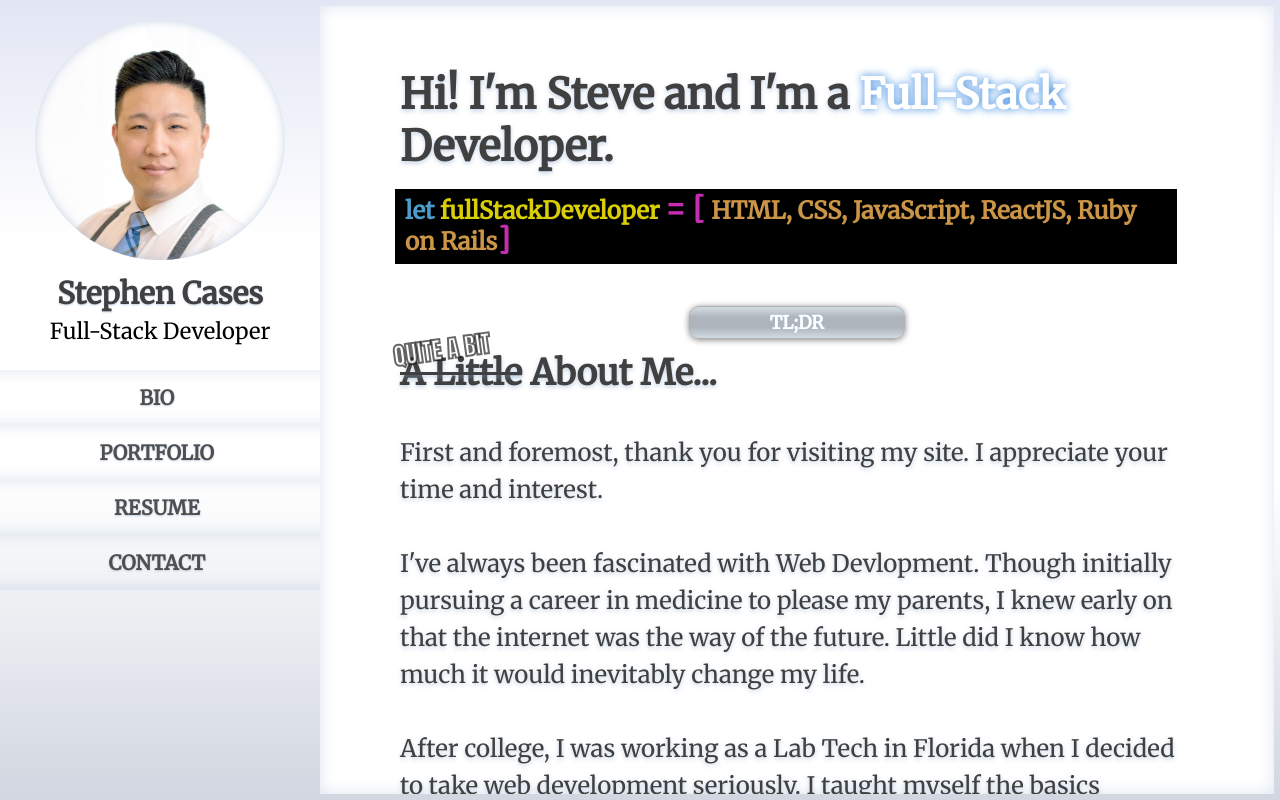
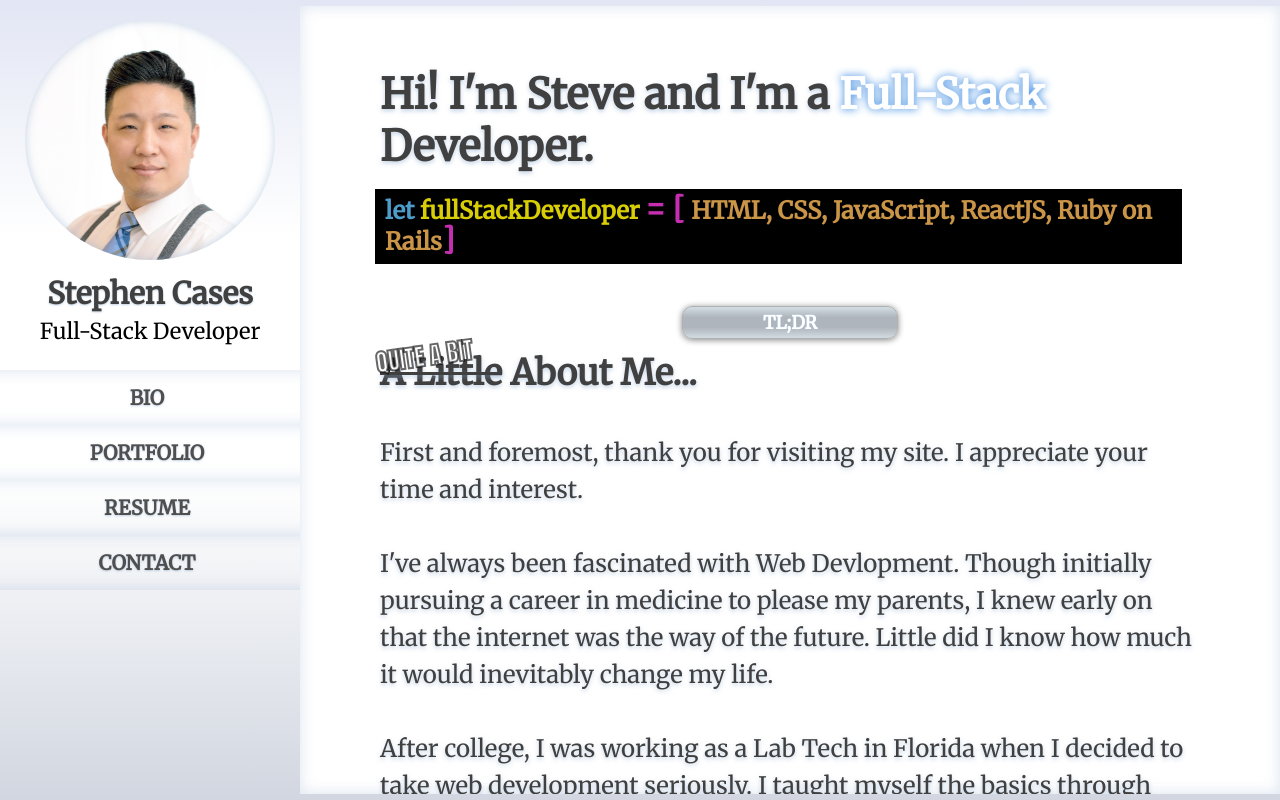
Before and after one commit to builtforsomethingbigger/stephencases.com, a React (Create React App) app: page / in a window 1280 px wide. Built offline with nearby package versions, Linux system fonts and the light colour scheme; no server answers.

Commit message:
Mobile Flex applied

```diff
--- a/src/styles/App.css
+++ b/src/styles/App.css
@@ -10,6 +10,8 @@ body{
 }
 #root{
   position: absolute;
+  display: flex;
+  justify-content: center;
   width: 100vw;
   height: 100vh;
   text-align: center;
@@ -18,7 +20,10 @@ body{
 }
 #App {
   position: relative;
-  display: inline-block;
+  display: flex;
+  flex-direction: row;
+  flex-wrap: nowrap;
+  flex-flow: center;
   width: 100%;
   min-width: 1000px;
   max-width: 1500px;
@@ -59,9 +64,9 @@ body{
 
 #Main{
   position: relative;
-  display: block;
+  display: flex;
   float: left;
-  width: 74.5%;
+  width: 100%;
   height: 98.4vh;
   top: .8vh;
   box-shadow: inset 0px 0px 15px rgba(138, 169, 205, 0.3);
@@ -136,36 +141,38 @@ a, a:visited{
 
 
 
-@media only screen and (max-width: 768px) and (orientation: landscape){
+@media only screen and (max-width: 992px) and (orientation: landscape){
   #App{
+    display: flex;
     width: 100vw;
     min-width: 100vw;
     min-height: 100vh;
   }
   #Main{
       position: absolute;
-      left: 304px;
-      width: 73%;
-      min-width: 20%;
+      display: flexbox;
+      left: 300px;
+      right: 0;
       bottom: 0;
       top:1%;
   }
 }
 
-@media only screen and (max-width: 480px){
+@media only screen and (max-width: 992px){
   #root{
+    display: block;
     overflow: hidden;
   }
   #App{
+    display: inline-block;
     width: 100%;
     min-width: 100%;
-    min-height: 100%;
+    top: 0;
     bottom: 0;
   }
   #Main{
       width: 100%;
       min-width: 100%;
-      min-height: 80vh;
       top:0;
       bottom: 0;
 
--- a/src/styles/Bio.css
+++ b/src/styles/Bio.css
@@ -149,9 +149,9 @@
 }
 .aBit{
     position: relative;
-    display: block;
-    top: -135px;
-    left: -10px;
+    display: inline-block;
+    top: -80px;
+    left: -4px;
     font-family: Impact, Haettenschweiler, 'Arial Narrow Bold', sans-serif;
     font-size: 24px;
     font-weight: bold;
@@ -175,7 +175,16 @@
     text-shadow: 0px 2px 4px rgba(138, 169, 205, 0.5);
 }
 
-@media only screen and (max-width: 724px){
+@media only screen and (max-width: 992px){
+    #Bio{
+        right: 0;
+    }
+    .bio-body{
+        padding: 0px 30px;
+    }
+    .bio-content{
+        font-size: 18px;
+    }
     .bio-intro{
         font-size: 30px;
         padding-bottom: 40px;
@@ -184,6 +193,12 @@
         font-size: 21px;
         line-height: 30px;
         margin-bottom: 40px;
+    }
+    .aBit{
+        position: relative;
+        display: inline-block;
+        top: -70px;
+        left: -4px;
     }
     .tldr-text{
         width: 50%;
@@ -208,16 +223,6 @@
         box-shadow: 0px 1px 2px rgba(0, 0, 0, 0.486);
         transform: scale(0.9);
     }
-    .bio-body{
-        padding: 0px 30px;
-    }
-    .bio-content{
-        font-size: 18px;
-    }
-    .aBit{
-        top: -85px;
-        left: -4px;
-    }
     .bio-intro-status{
         font-size: 28px;
     }
--- a/src/styles/Contact.css
+++ b/src/styles/Contact.css
@@ -140,7 +140,7 @@ input:hover{
 
 
 
-@media only screen and (max-width: 724px){
+  @media only screen and (min-width: 768px) and (max-width: 1200px) and (orientation: landscape){
     .contact-header{
         font-size: 28px;
     }
--- a/src/styles/MobileNav.css
+++ b/src/styles/MobileNav.css
@@ -81,9 +81,6 @@
 
 
 
-
-
-@media only screen and (max-width: 724px){
     .mobileNavButton{
         width: 100%;
         height: fit-content;
@@ -106,4 +103,3 @@
         font-size: 20px;
         padding: 12px 0px 12px 0px;
     } */
-}
--- a/src/styles/Nav.css
+++ b/src/styles/Nav.css
@@ -66,7 +66,7 @@
 
 
 
-@media only screen and (max-width: 724px){
+@media only screen and (max-width: 992px){
     .navButton{
         width: 100%;
         height: fit-content;
--- a/src/styles/Portfolio.css
+++ b/src/styles/Portfolio.css
@@ -134,7 +134,7 @@
 
 
 
-@media only screen and (max-width: 724px){
+@media only screen and (max-width: 480px){
     .portfolio-card{
         width: 95%;
         margin-bottom: 50px;
--- a/src/styles/ProfileBanner.css
+++ b/src/styles/ProfileBanner.css
@@ -2,7 +2,7 @@
     position: relative;
     display: block;
     float: left;
-    width: 25%;
+    width: 300px;
     min-width: 300px;
     height: 100vh;
     text-align: center;
@@ -117,7 +117,7 @@
 
 
 
-@media only screen and (max-width: 480px){
+@media only screen and (max-width: 992px){
     .menuBtn{
         position: absolute;
         display: block;
--- a/src/styles/Resume.css
+++ b/src/styles/Resume.css
@@ -159,7 +159,7 @@
     margin: -10px 0px 25px 15px;
 }
 
-@media only screen and (max-width: 724px){
+@media only screen and (max-width: 480px){
     .bio-header{
         font-size: 14.5px;
     }
```
